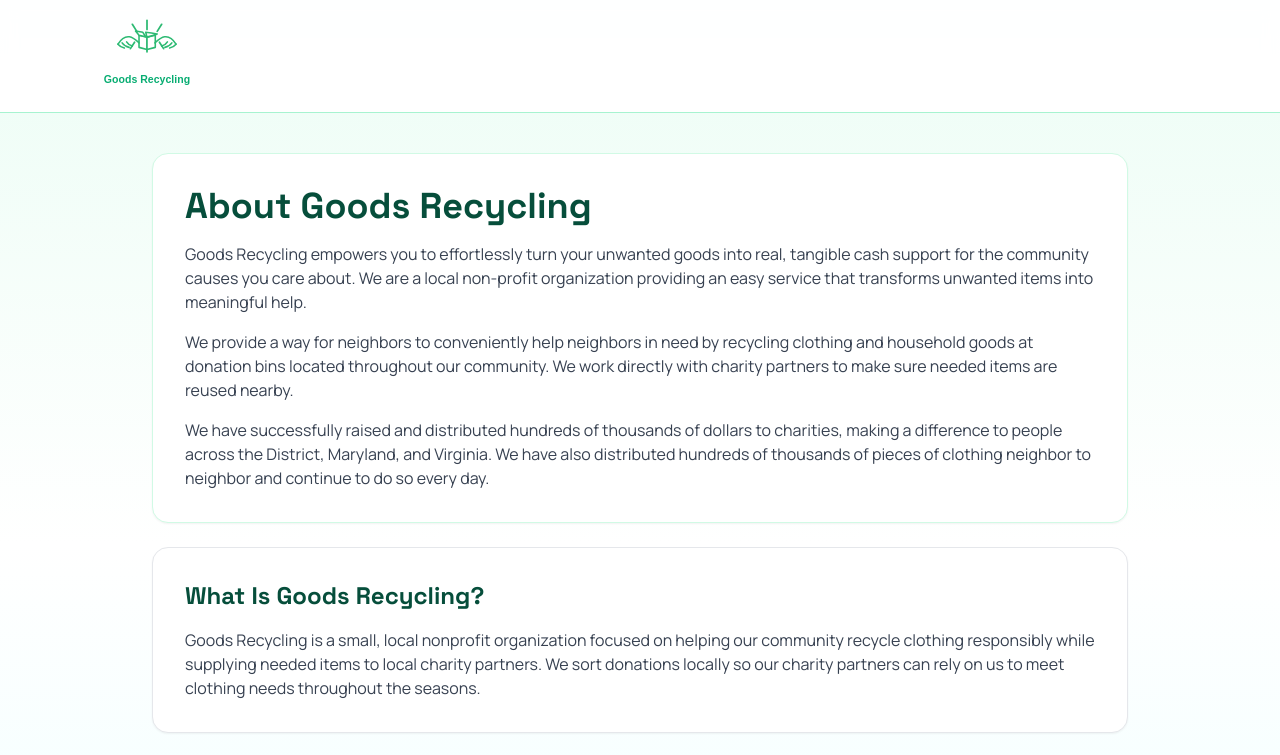
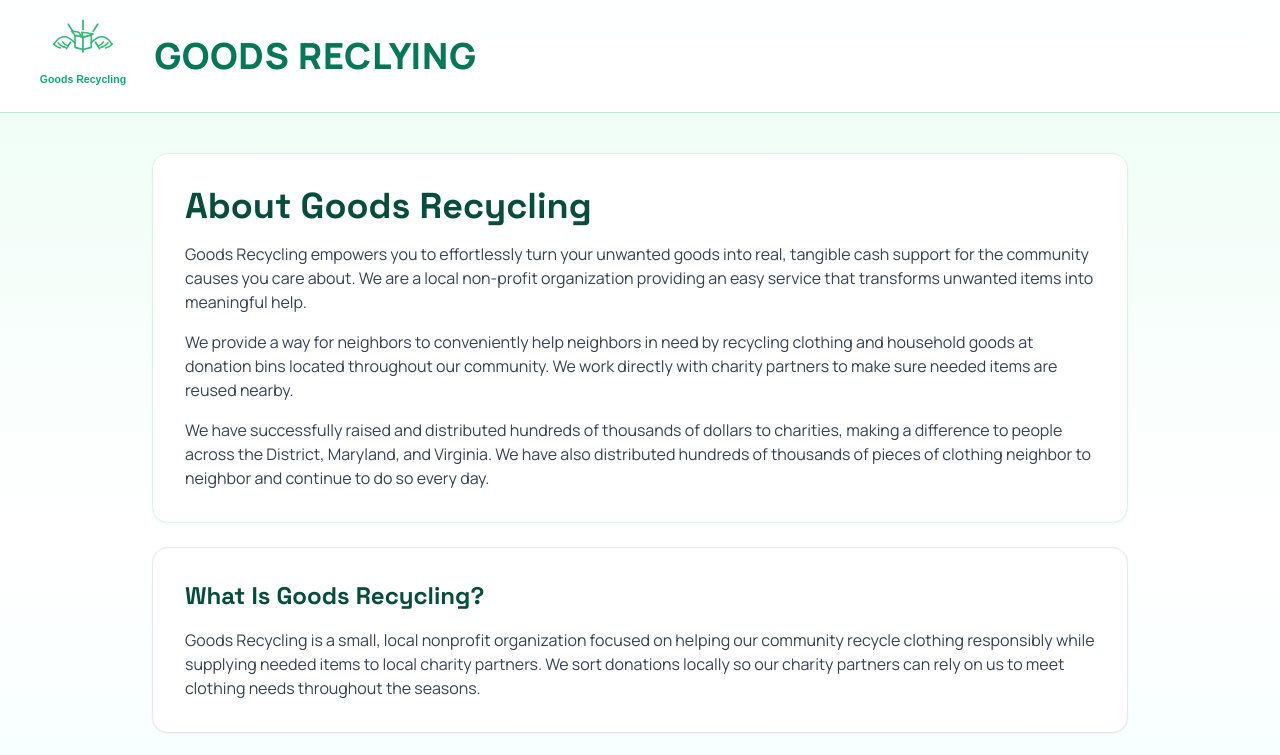
Before and after one commit to mephrem11/webportal493, a React (Vite) app: page /about in a window 1280 px wide. Shown: the top 755 px of the page. Built offline with nearby package versions, Linux system fonts and the light colour scheme; no server answers.

Commit message:
Move top branding to left corner

```diff
--- a/src/components/PublicTabs.tsx
+++ b/src/components/PublicTabs.tsx
@@ -3,8 +3,11 @@
 export function PublicTabs() {
   return (
     <header className="border-b border-emerald-200 bg-white/95 backdrop-blur">
-      <div className="mx-auto flex w-full max-w-6xl items-center justify-start px-4 py-4 sm:px-6">
-        <img src={logo} alt="" className="h-16 w-auto sm:h-20" />
+      <div className="flex w-full items-center justify-start gap-3 px-4 py-4 sm:px-6">
+        <img src={logo} alt="Goods Recycling logo" className="h-16 w-auto sm:h-20" />
+        <div className="text-3xl font-extrabold uppercase tracking-wide text-emerald-700 sm:text-4xl">
+          Goods Reclying
+        </div>
       </div>
     </header>
   );
```
